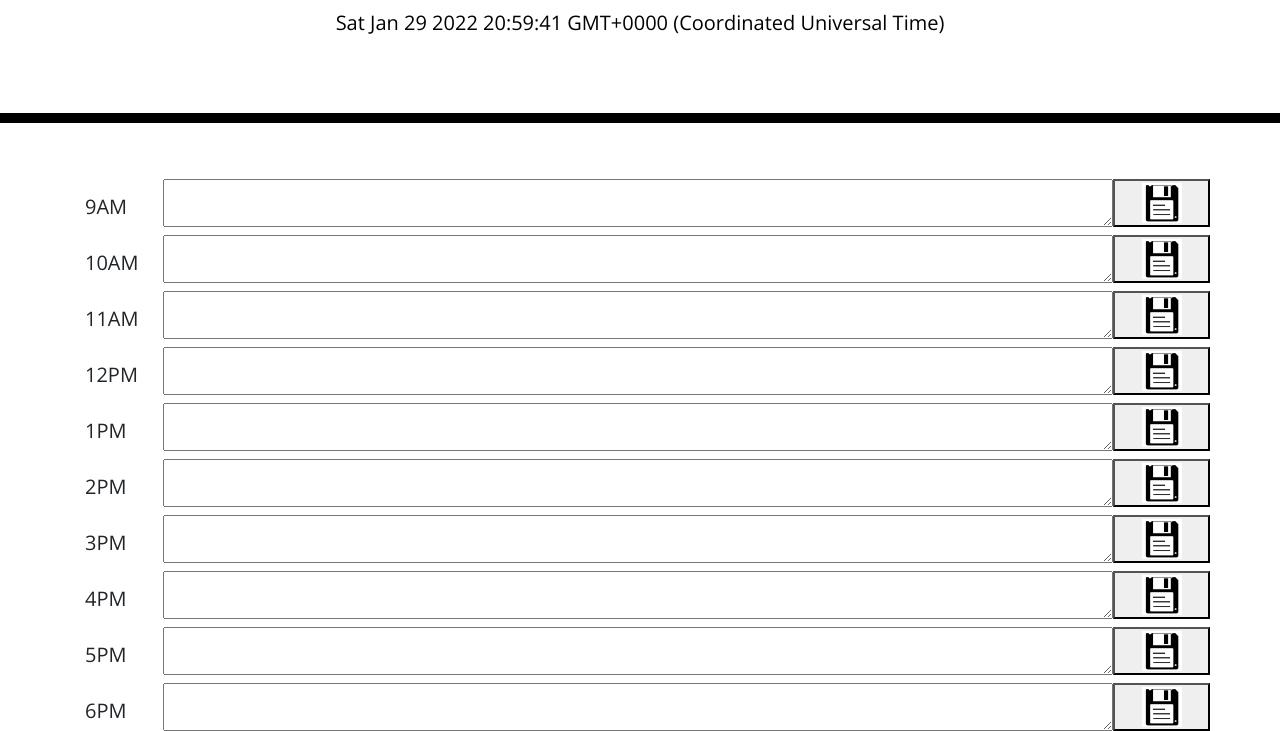
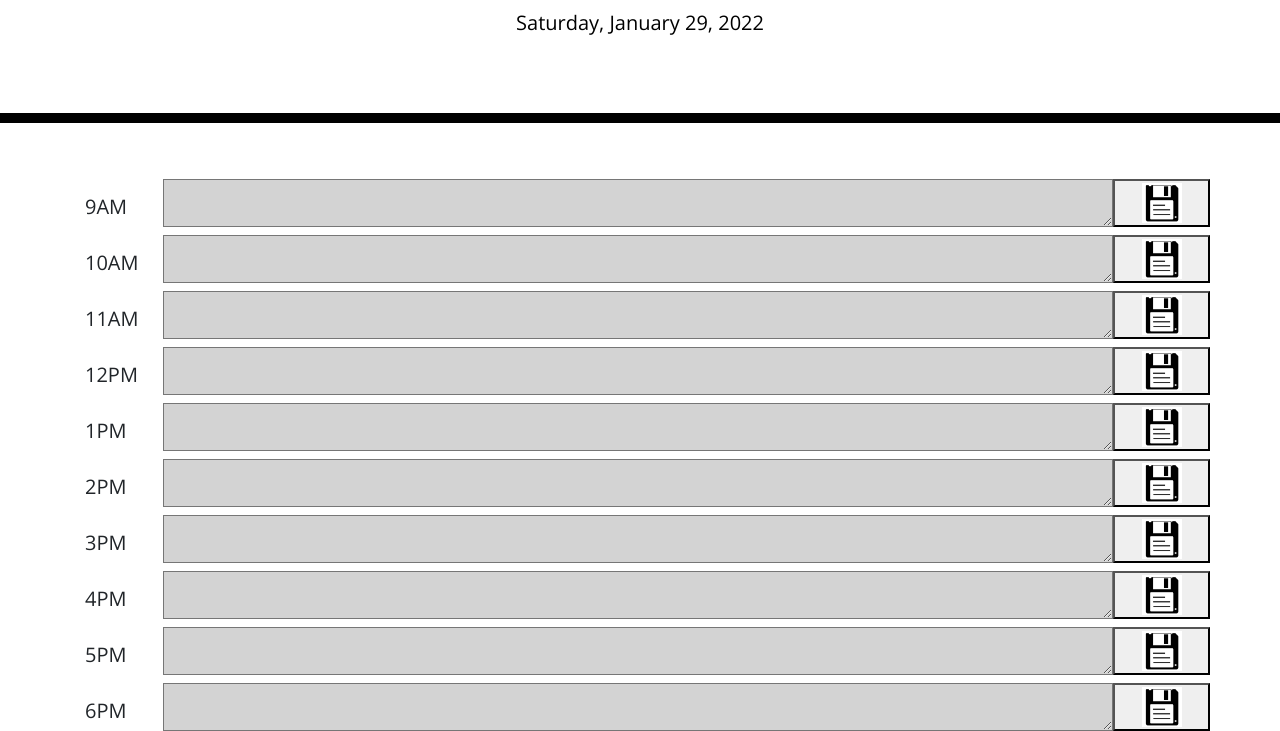
Before and after one commit to johnnycarpio/work-day-scheduler, a plain HTML site: page index.html in a window 1280 px wide. Shown: the part 181-912 px from the top of the page. Drawn offline with nearby package versions, Linux system fonts and the light colour scheme.

Commit message:
fully functioning code

```diff
--- a/assets/js/script.js
+++ b/assets/js/script.js
@@ -1,7 +1,42 @@
 // use #currentDay to display current day and date
+var options = { weekday: 'long', year: 'numeric', month: 'long', day: 'numeric' };
+var currentDate = new Date();
+var displayedDate = currentDate.toLocaleDateString("en-US", options);
+var timeBlock = document.querySelectorAll('.time-block');
+var currentHour = currentDate.getHours();
+console.log(currentHour);
 
-var currentDate = Date();
-$("#currentDay").html(currentDate);
+// for (var i = 0; i < timeBlock.length; i++) {
+//     var timeBlockTime = parseInt(timeBlock[i].dataset.id);
+//     if (currentHour > timeBlockTime) {
+//         timeBlock[i].classList.add("past");
+//     }
+//     else if (currentHour === timeBlockTime) {
+//         timeBlock[i].classList.add("present")
+//     }
+//     else {
+//         timeBlock[i].classList.add("future")
+//     }
+// }
+
+$(".time-block").each(function() {
+    var timeBlockTime = $(this).data("id");
+    if (currentHour > timeBlockTime) {
+        $(this).addClass("past")
+    }
+    else if (currentHour === timeBlockTime) {
+        $(this).addClass("present")
+    }
+    else {
+        $(this).addClass("future")
+    }
+})
+
+$("#currentDay").html(displayedDate);
+
+// Get current hour to begin .addClass on time blocks
+
+//9AM
 
 // Selecting parent div which returns an array of children
 var nineAm = document.querySelector("#nineam");
@@ -125,5 +160,3 @@ sixPmButton.addEventListener("click", function(){
 });
 
 sixPmInput.value = localStorage.getItem("6PM");
-
-// depending on the time of day, use .addClass (classes in CSS) to color code
--- a/index.html
+++ b/index.html
@@ -25,7 +25,7 @@
       <div class="col">
         <h5 class="pt-3">9AM</h5>
       </div>
-      <textarea class="col-10"></textarea>
+      <textarea class="col-10 time-block" data-id="9"></textarea>
       <button class="col"><img src="./assets/images/Screen Shot 2022-01-27 at 4.33.11 PM.png" height="40"
           width="40"></button>
     </div>
@@ -34,7 +34,7 @@
       <div class="col">
         <h5 class="pt-3">10AM</h5>
       </div>
-      <textarea class="col-10"></textarea>
+      <textarea class="col-10 time-block" data-id="10"></textarea>
       <button class="col"><img src="./assets/images/Screen Shot 2022-01-27 at 4.33.11 PM.png" height="40"
           width="40"></button>
     </div>
@@ -43,7 +43,7 @@
       <div class="col">
         <h5 class="pt-3">11AM</h5>
       </div>
-      <textarea class="col-10"></textarea>
+      <textarea class="col-10 time-block" data-id="11"></textarea>
       <button class="col"><img src="./assets/images/Screen Shot 2022-01-27 at 4.33.11 PM.png" height="40"
           width="40"></button>
     </div>
@@ -52,7 +52,7 @@
       <div class="col">
         <h5 class="pt-3">12PM</h5>
       </div>
-      <textarea class="col-10"></textarea>
+      <textarea class="col-10 time-block" data-id="12"></textarea>
       <button class="col"><img src="./assets/images/Screen Shot 2022-01-27 at 4.33.11 PM.png" height="40"
           width="40"></button>
     </div>
@@ -61,7 +61,7 @@
       <div class="col">
         <h5 class="pt-3">1PM</h5>
       </div>
-      <textarea class="col-10"></textarea>
+      <textarea class="col-10 time-block" data-id="13"></textarea>
       <button class="col"><img src="./assets/images/Screen Shot 2022-01-27 at 4.33.11 PM.png" height="40"
           width="40"></button>
     </div>
@@ -70,7 +70,7 @@
       <div class="col">
         <h5 class="pt-3">2PM</h5>
       </div>
-      <textarea class="col-10"></textarea>
+      <textarea class="col-10 time-block" data-id="14"></textarea>
       <button class="col"><img src="./assets/images/Screen Shot 2022-01-27 at 4.33.11 PM.png" height="40"
           width="40"></button>
     </div>
@@ -79,7 +79,7 @@
       <div class="col">
         <h5 class="pt-3">3PM</h5>
       </div>
-      <textarea class="col-10"></textarea>
+      <textarea class="col-10 time-block" data-id="15"></textarea>
       <button class="col"><img src="./assets/images/Screen Shot 2022-01-27 at 4.33.11 PM.png" height="40"
           width="40"></button>
     </div>
@@ -88,7 +88,7 @@
       <div class="col">
         <h5 class="pt-3">4PM</h5>
       </div>
-      <textarea class="col-10"></textarea>
+      <textarea class="col-10 time-block" data-id="16"></textarea>
       <button class="col"><img src="./assets/images/Screen Shot 2022-01-27 at 4.33.11 PM.png" height="40"
           width="40"></button>
     </div>
@@ -97,7 +97,7 @@
       <div class="col">
         <h5 class="pt-3">5PM</h5>
       </div>
-      <textarea class="col-10"></textarea>
+      <textarea class="col-10 time-block" data-id="17"></textarea>
       <button class="col"><img src="./assets/images/Screen Shot 2022-01-27 at 4.33.11 PM.png" height="40"
           width="40"></button>
     </div>
@@ -106,7 +106,7 @@
       <div class="col">
         <h5 class="pt-3">6PM</h5>
       </div>
-      <textarea class="col-10"></textarea>
+      <textarea class="col-10 time-block" data-id="18"></textarea>
       <button class="col"><img src="./assets/images/Screen Shot 2022-01-27 at 4.33.11 PM.png" height="40"
           width="40"></button>
     </div>
```
